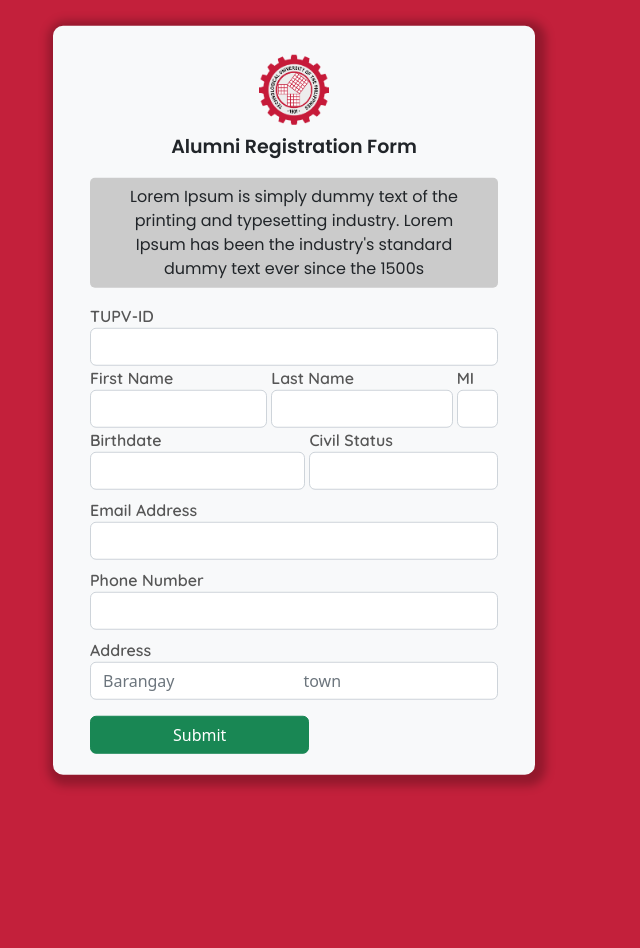
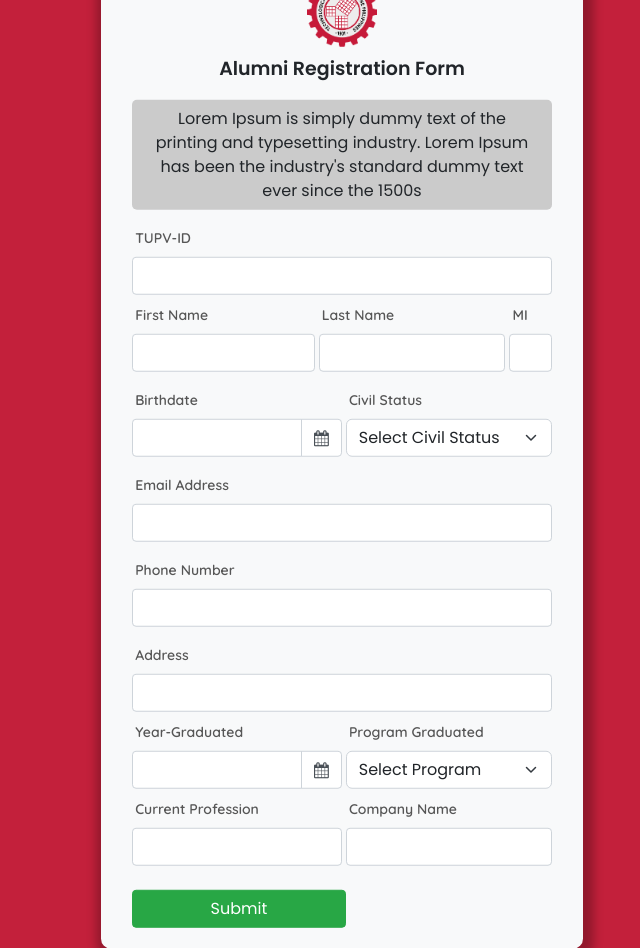
Before and after one commit to chrisffs/TUPV-Alumni-Database, a PHP site: page /form.php in a window 1280 px wide. Shown: the whole page, without its empty margins (346-986 px from the left). Before the commit the page ends 789 px from the top, so only its background shows below. Run offline with PHP 8.4, Linux system fonts and the light colour scheme.

Commit message:
third commit

```diff
--- a/style.css
+++ b/css/style.css
@@ -2,6 +2,7 @@
     margin: 0;
     padding: 0;
     box-sizing: border-box;
+    font-family: 'Poppins', sans-serif;
 }
 
 html {
@@ -28,7 +29,7 @@
     /* width: 30%; */
     border-radius: 10px;
     box-shadow: 3px 3px 10px 8px rgba(0, 0, 0, 0.25);
-    padding: 21px 37px;
+    padding: 21px 31px;
     position: absolute;
     top: 50%;
     left: 50%;
@@ -53,9 +54,13 @@
     border-radius: 5px;
 }
 .label {
+    margin-left: 0.2rem;
     color: #565656;
-    font-size: 16px;
+    font-size: 14px;
     font-weight: 600;
+}
+label {
+    margin-bottom: 0;
 }
 .form-main {
     display: grid;
@@ -89,9 +94,23 @@
 .pnumber {
     grid-area: l4;
 }
-
 .address {
     grid-area: f5;
+}
+.y-grad {
+    grid-area: l6;
+}
+.p-grad {
+    grid-area: r6;
+}
+.c-prof {
+    grid-area: l7;
+}
+.c-name {
+    grid-area: r7;
+}
+form div {
+    margin-bottom: 0.5rem;
 }
 #tup-logo {
     width: 70px;
--- a/form.php
+++ b/form.php
@@ -1,31 +1,6 @@
 <?php
 session_start();
-    // include "conn.php";
-
-    // if (isset($_POST['submit'])) {
-    //     $fname = $_POST['fname'];
-    //     $lname = $_POST['lname'];
-    //     $email = $_POST['email'];
-    //     $pnum = $_POST['pnumber'];
-
-    //     $sql = "INSERT INTO alumni_tbl (lastname,firstname,email, pnumber)
-    //     VALUES('$fname','$lname','$email','$pnum')";
-
-    //     if ($conn->query($sql) === TRUE) {
-    //         echo "New record was successfully saved.";
-    //         header('location: index.php');
-    //     } else {
-    //         echo "Unable to save student record due to following error" . $conn->connect_error;
-    //         header('location: index.php');
-    //     }
-
-    //     $sql->close();
-    // }
 ?>
-
-
-
-
 
 <!DOCTYPE html>
 <html lang="en">
@@ -33,6 +8,8 @@
     <meta charset="UTF-8">
     <meta http-equiv="X-UA-Compatible" content="IE=edge">
     <meta name="viewport" content="width=device-width, initial-scale=1.0">
+
+    <!-- FONTS -->
     <link rel="preconnect" href="https://fonts.googleapis.com">
     <link rel="preconnect" href="https://fonts.gstatic.com" crossorigin>
     <link rel="preconnect" href="https://fonts.googleapis.com">
@@ -41,13 +18,20 @@
     <link href="https://fonts.googleapis.com/css2?family=Poppins:ital,wght@0,100;0,200;0,300;0,400;0,500;0,600;0,700;0,800;0,900;1,100;1,200;1,300;1,400;1,500;1,600;1,700;1,800;1,900&family=Quicksand:wght@300;400;500;600;700&family=Roboto:ital,wght@0,100;0,300;0,500;0,700;0,900;1,100;1,300;1,400;1,500;1,700;1,900&display=swap" rel="stylesheet">
 
     <title>Document</title>
-    <link rel="stylesheet" href="style.css" type="text/css">
 
+    <link rel="stylesheet" href="css/style.css" type="text/css">
     <link rel="stylesheet" href="css/bootstrap.min.css">
+
+    <link rel="stylesheet" href="https://cdn.jsdelivr.net/npm/bootstrap@4.5.3/dist/css/bootstrap.min.css">
+    <link rel="stylesheet" href="https://cdnjs.cloudflare.com/ajax/libs/bootstrap-datepicker/1.9.0/css/bootstrap-datepicker.min.css">
+    <link rel="stylesheet" href="https://cdnjs.cloudflare.com/ajax/libs/font-awesome/4.7.0/css/font-awesome.min.css">
+    <script src="https://ajax.googleapis.com/ajax/libs/jquery/3.4.1/jquery.min.js"></script>
+    <script src="https://cdn.jsdelivr.net/npm/bootstrap@4.5.3/dist/js/bootstrap.bundle.min.js"></script>
+    <script src="https://cdnjs.cloudflare.com/ajax/libs/bootstrap-datepicker/1.9.0/js/bootstrap-datepicker.min.js"></script>
 </head>
 <body>
 
-    <section class="bg-light container" id="hero-form">
+    <section class="bg-light container m-5" id="hero-form">
         <div class="image-container-md my-2">
             <img src="img/tup-logo.png" class="mx-auto d-block" alt="Logo of TUP" id="tup-logo">
         </div>
@@ -61,8 +45,9 @@
             <?php include('message.php'); ?>
             <form action="code.php" method="POST" class="form-main">
 
-                <div class="tupv fw-qs">
-                    <label class="label" for="tupv-id">TUPV-ID</label>
+
+                <div class="tupv">
+                    <label class="label fw-qs" for="tupv-id">TUPV-ID</label>
                     <input class="form-control" id="tupv-id" name="tupv-id" type="text" aria-label="default input example">
                 </div>
                 <div class="names">
@@ -80,13 +65,29 @@
                     </div>
                 </div>
 
-                <div class="bdate me-1">
-                    <label class="label fw-qs" for="birthdate">Birthdate</label>
-                    <input class="form-control" id="birthdate" name="bdate" type="text" aria-label="default input example">
+                <div class="form-group bdate mb-0 me-1">
+                <label for="date" class="label fw-qs">Birthdate</label>
+                    <div class="">
+                        <div class="input-group date" id="datepicker">
+                            <input type="text" class="form-control" name="birthdate">
+                            <span class="input-group-append">
+                                <span class="input-group-text bg-white">
+                                    <i class="fa fa-calendar"></i>
+                                </span>
+                            </span>
+                        </div>
+                    </div>
                 </div>
+
                 <div class="cv">
                     <label class="label fw-qs" for="cv">Civil Status</label>
-                    <input class="form-control" id="cv" name="cv" type="text" aria-label="default input example">
+                    <select class="form-select" aria-label="Default select example" id="cv" name="cv">
+                        <option selected hidden>Select Civil Status</option>
+                        <option value="Single">Single</option>
+                        <option value="Married">Married</option>
+                        <option value="Widowed">Widowed</option>
+                    </select>
+                    <!-- <input class="form-control" id="cv" name="cv" type="text" aria-label="default input example"> -->
                 </div>
 
                 <div class="email mt-2">
@@ -99,13 +100,57 @@
                 </div>
                 <div class="address mt-2">
                     <label class="label fw-qs" for="address">Address</label>
-                    <input class="form-control" id="address" name="add" type="tel" aria-label="default input example" placeholder="Barangay                               town">
+                    <input class="form-control" id="address" name="add" type="tel" aria-label="default input example" placeholder=>
+                </div>
+
+                <div class="form-group y-grad mb-0 me-1">
+                <label for="y-grad" class="label fw-qs">Year-Graduated</label>
+                    <div class="">
+                        <div class="input-group date" id="yearpicker">
+                            <input type="text" class="form-control" name="year-graduated">
+                            <span class="input-group-append">
+                                <span class="input-group-text bg-white">
+                                    <i class="fa fa-calendar"></i>
+                                </span>
+                            </span>
+                        </div>
+                    </div>
+                </div>
+                <div class="p-grad">
+                <label for="p-grad" class="label fw-qs">Program Graduated</label>
+                    <select class="form-select" aria-label="Default select example" name="program-graduated">
+                        <option selected hidden>Select Program</option>
+                        <option value="1">BS in Electronics Engineering</option>
+                        <option value="2">BS in Mech. Engineering</option>
+                        <option value="3">BS in Computer Engineering</option>
+                        <option value="4">BS in Chemistry</option>
+                    </select>
+                </div>
+                <div class="c-prof me-1">
+                    <label class="label fw-qs" for="c-prof">Current Profession</label>
+                    <input class="form-control" id="c-prof" name="c-prof" type="text" aria-label="default input example">
+                </div>
+                <div class="c-name">
+                    <label class="label fw-qs" for="c-name">Company Name</label>
+                    <input class="form-control" id="c-name" name="c-name" type="text" aria-label="default input example">
                 </div>
 
                 <button type="submit" class="btn btn-success mt-3" name="submit" >Submit</button>
             </form>
         </div>
     </section>
+
     <script src="js/bootstrap.min.js"></script>
+    <script src="script.js"></script>
+    <script type="text/javascript">
+        $(function() {
+            $('#datepicker').datepicker();
+        });
+        $("#yearpicker").datepicker({
+            format: "yyyy",
+            viewMode: "years",
+            minViewMode: "years"
+        });
+    </script>
 </body>
 </html>
```
Also changed, not shown: code.php (+12 -1 lines), js/script.js (added).
